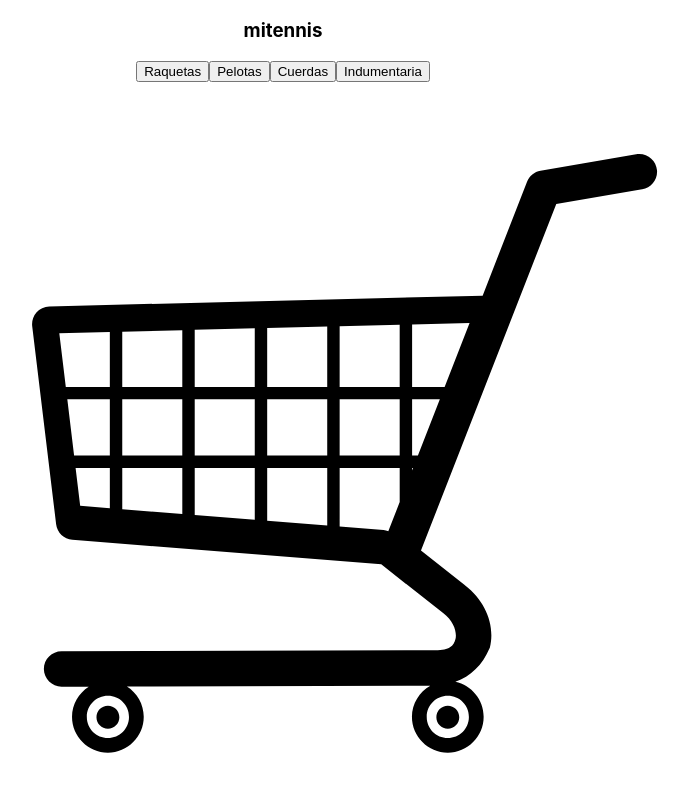
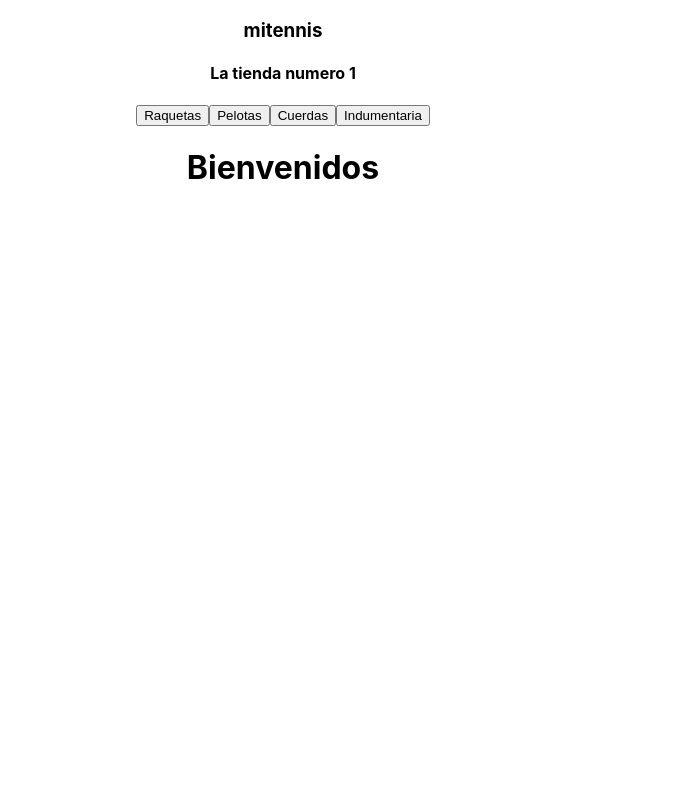
Before and after one commit to rolebru/PreEntrega1Valdivieso, a React (Create React App) app: page / in a window 1280 px wide. Shown: the top 792 px of the page, without its empty margins (357-1046 px from the left). Built offline with nearby package versions, Linux system fonts and the light colour scheme.

Commit message:
mas react

```diff
--- a/src/App.js
+++ b/src/App.js
@@ -1,11 +1,14 @@
 import logo from './logo.svg';
 import './App.css';
 import Navbar from './components/navbar/navbar';
+import ItemListContainer from './components/ItemListContainer/ItemListContainer';
 
 function App() {
+
   return (
     <div className="App">
       <Navbar />
+      <ItemListContainer greeting={'Bienvenidos'} />
 
     </div>
   );
--- /dev/null
+++ b/src/components/ItemListContainer/ItemListContainer.js
@@ -0,0 +1,13 @@
+const ItemListContainer = ({ greeting }) => {
+    return (
+
+        <div>
+            <h1>{greeting}</h1>
+        </div>
+    )
+
+
+}
+
+
+export default ItemListContainer
--- a/src/components/navbar/Cartwidget/Cartwidget.js
+++ b/src/components/navbar/Cartwidget/Cartwidget.js
@@ -1,14 +1,14 @@
-import cart from './assets/cart.svg'
+// import cart from './assets/cart.svg'
 
-const Cartwidget = () => {
+// const Cartwidget = () => {
 
-    return(
-        <div>
-            <img src={cart} alt="cart-widget"/>
+//     return(
+//         <div>
+//             <img src={cart} alt="cart-widget"/>
 
 
-        </div>
-    )
-}
+//         </div>
+//     )
+// }
 
-export default Cartwidget
+// export default Cartwidget
--- a/src/components/navbar/navbar.js
+++ b/src/components/navbar/navbar.js
@@ -1,17 +1,18 @@
-import Cartwidget from "./Cartwidget/Cartwidget"
+// import Cartwidget from "./Cartwidget/Cartwidget"
 
 const Navbar = () => {
     return (
         <nav>
 
             <h3>mitennis</h3>
+            <h4>La tienda numero 1</h4>
             <div>
                 <button>Raquetas</button>
                 <button>Pelotas</button>
                 <button>Cuerdas</button>
                 <button>Indumentaria</button>
             </div>
-            <Cartwidget />
+
         </nav>
     )
 
```
